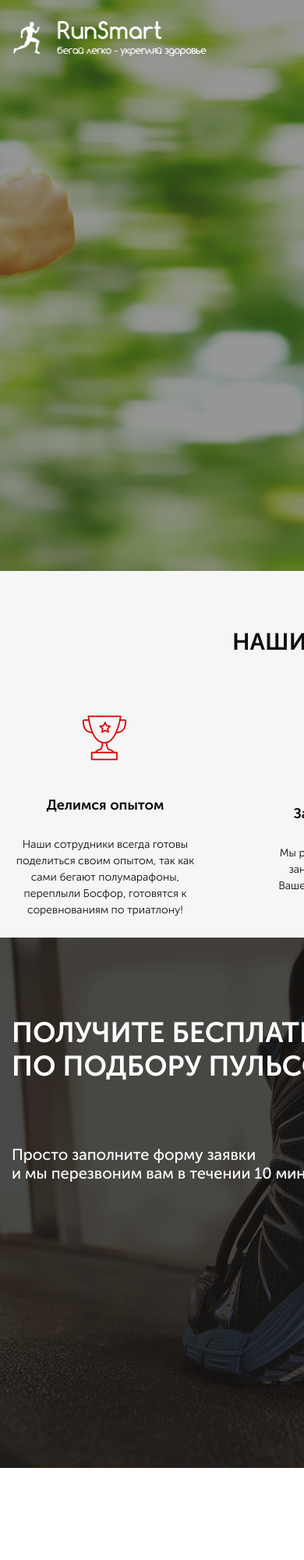
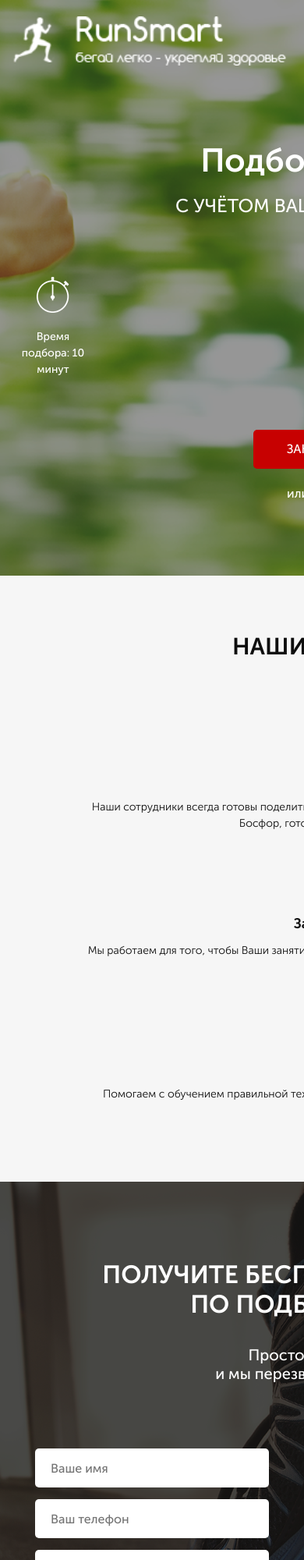
Before and after one commit to dmitriytsoy22/runsmart_training, a website: page src/index.html in a window 390 px wide. Shown: the top 2000 px of the page at 78% size. Before the commit the page ends 1882 px from the top, so only its background shows below. Drawn offline with Linux system fonts and the light colour scheme.

Commit message:
phone adapt

```diff
--- a/src/index.html
+++ b/src/index.html
@@ -85,7 +85,7 @@
 
     <div class="consultation">
         <div class="container">
-            <h2 class="title">
+            <h2 class="title title_left">
                 Получите бесплатную консультацию<br>
                 по подбору пульсометра
             </h2>
@@ -93,6 +93,14 @@
                 Просто заполните форму заявки<br>
                 и мы перезвоним вам в течении 10 минут
             </div>
+
+            <form class="feed-form" action="#">
+                <input name="name" required placeholder="Ваше имя" type="text">
+                <input name="phone" required placeholder="Ваш телефон"  type="number">
+                <input name="email" required placeholder="Ваш E-mail"  type="email">
+
+                <button class="button button_submit">заказать кОНСУЛЬТАЦИЮ</button>
+            </form>
         </div>
     </div>
 </body>
--- /dev/null
+++ b/src/sass/base/_media.sass
@@ -0,0 +1,55 @@
+@media screen and ( max-width: 768px  )
+
+    .promo
+        header
+            .header__logo
+                width: 45%
+                img
+                    width: 85%
+            .header__text
+                display: none
+            .header__contacts
+                width: 45%
+            .header__phone
+                font-size: 14px
+            .button_header
+                width: 70%
+                font-size: 60%
+
+        .promo__wrapper
+            display: flex
+            flex-direction: column
+            align-items: center
+        .promo__icons
+            width: 100%
+
+    .adventages
+        .adventages__items
+            display: flex
+            flex-direction: column
+            margin-top: 30px
+            .adventages__item
+                margin-top: 25px
+                width: 80%
+            .adventages__title
+                margin-top: 10px
+            .adventages__text
+                margin-top: 10px
+
+    .consultation
+        position: relative
+        .title
+            text-align: center
+            font-size: 32px
+        &__descr
+            text-align: center
+            margin-top: 34px
+        form
+            position: absolute
+            top: 45%
+            left: 50%
+            transform: translateX(-50%)
+
+@media screen and ( max-width: 576 )
+    .conteiner
+        width: 100%
--- a/src/sass/blocks/_adventages.sass
+++ b/src/sass/blocks/_adventages.sass
@@ -1,12 +1,7 @@
 .adventages
-    height: 470px
+    min-height: 470px
     background-color: #f6f6f6
     padding: 69px 0 81px 0
-    .title
-        color: #0d0d0d
-        font-size: 30px
-        font-weight: 700
-        text-align: center
     &__items
         display: flex
         justify-content: space-between
--- a/src/sass/blocks/_buttons.sass
+++ b/src/sass/blocks/_buttons.sass
@@ -14,3 +14,7 @@
         height: 50px
         font-size: 16px
         margin-top: 67px
+    &_submit
+        width: 100%
+        height: 55px
+        font-size: 16px
--- a/src/sass/blocks/_consultation.sass
+++ b/src/sass/blocks/_consultation.sass
@@ -2,12 +2,6 @@
     height: 680px
     padding: 100px 0 92px 0
     background: url(../img/bg/form_bg.png) center center / cover no-repeat
-    .title
-        color: #ffffff
-        font-size: 36px
-        text-align: left
-        line-height: normal
-        text-transform: uppercase
     &__descr
         color: #ffffff
         font-size: 20px
--- /dev/null
+++ b/src/sass/blocks/_forms.sass
@@ -0,0 +1,14 @@
+.feed-form
+    width: 300px
+    display: flex
+    flex-direction: column
+    margin-top: 36px
+    input
+        height: 50px
+        border-radius: 5px
+        background-color: #ffffff
+        border: none
+        margin-bottom: 15px
+        padding: 0 20px
+        &:nth-child(3)
+            margin-bottom: 20px
--- a/src/sass/blocks/_promo.sass
+++ b/src/sass/blocks/_promo.sass
@@ -1,7 +1,7 @@
 .promo
     min-height: 650px
     padding: 21px 0 92px 0
-    background: url(../../img/bg/main_bg.png) center center / cover no-repeat
+    background: url(../img/bg/main_bg.png) center center / cover no-repeat
     &__wrapper
         margin-top: 91px
         display: flex
--- /dev/null
+++ b/src/sass/blocks/_title.sass
@@ -0,0 +1,11 @@
+.title
+    color: #0d0d0d
+    font-size: 30px
+    font-weight: 700
+    text-align: center
+    text-transform: uppercase
+    &_left
+        font-size: 36px
+        color: #ffffff
+        text-align: left
+        line-height: normal
--- a/src/sass/style.sass
+++ b/src/sass/style.sass
@@ -1,4 +1,5 @@
 @import 'base/general'
+
 
 *
     font-family: 'Museo Sans Cyrl', sans-serif
@@ -7,6 +8,8 @@
     width: 950px
     margin: 0 auto
 
+
+
 @import 'base/variables'
 @import 'base/mixin'
 @import 'blocks/promo'
@@ -14,3 +17,6 @@
 @import 'blocks/buttons'
 @import 'blocks/adventages'
 @import 'blocks/consultation'
+@import 'blocks/title'
+@import 'blocks/forms'
+@import 'base/media'
```
Also changed, not shown: src/css/style.css (added), src/css/style.min.css.
